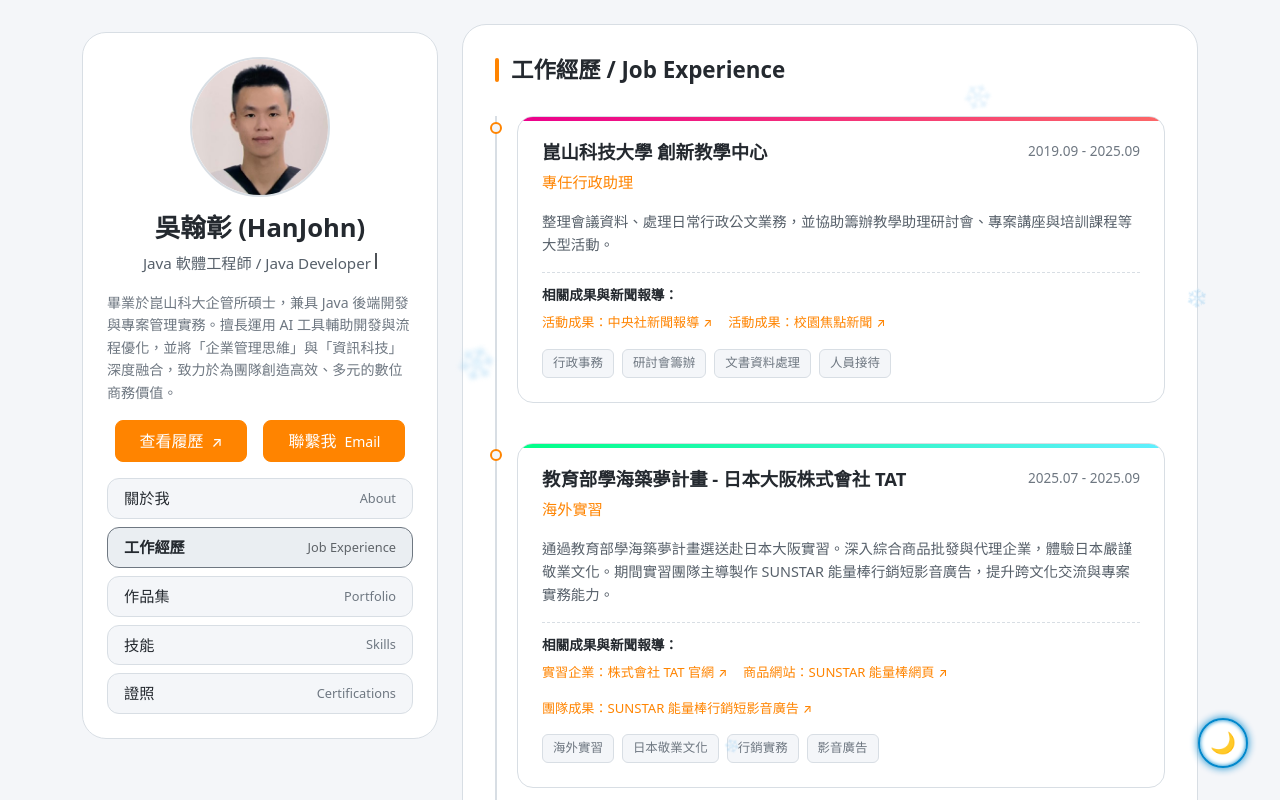
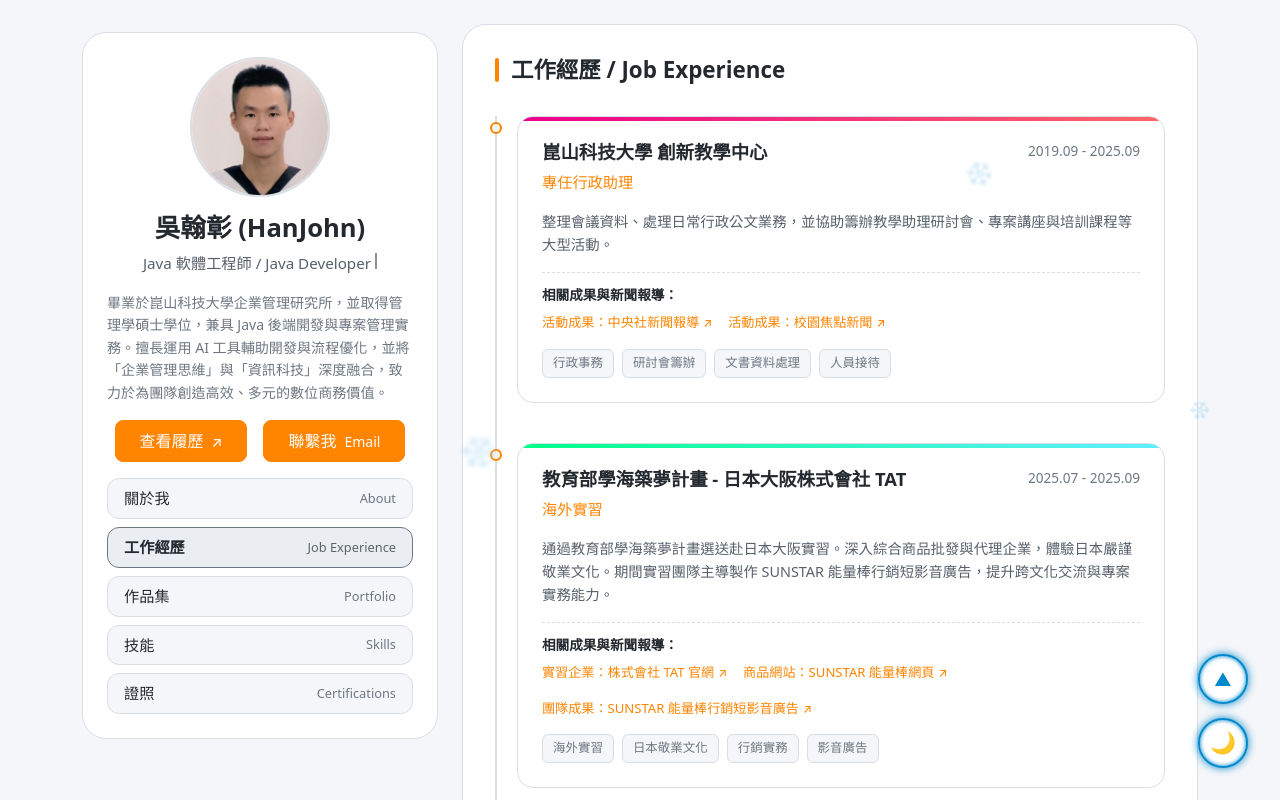
Before and after one commit to G120L010/my-profile-website, a Vue app: page / in a window 1280 px wide. Shown: the top 800 px of the page. Built offline with nearby package versions, Linux system fonts and the light colour scheme.

Commit message:
0624更新置頂按鈕

```diff
--- a/src/App.vue
+++ b/src/App.vue
@@ -19,6 +19,14 @@
       <!-- 根據 isDarkMode 的真假值動態顯示 太陽 或 月亮 符號 -->
       <span>{{ isDarkMode ? '☀️' : '🌙' }}</span>
     </button>
+
+    <!-- 懸浮固定於右下角的回到頂部按鈕 -->
+    <!-- 利用 Vue transition 元件定義淡入淡出動畫，並利用 v-show 與 showScrollTopBtn 連動 -->
+    <Transition name="fade">
+      <button v-show="showScrollTopBtn" @click="scrollToTop" class="btn custom-scroll-top-btn" title="回到頂部">
+        <span>▲</span>
+      </button>
+    </Transition>
 
     <!-- Bootstrap 響應式容器網格 -->
     <div class="container">
@@ -48,7 +56,7 @@
 
             <!-- 個人簡介內文描述 -->
             <p class="user-bio-text text-start mb-3">
-              畢業於崑山科大企管所碩士，兼具 Java 後端開發與專案管理實務。擅長運用 AI 工具輔助開發與流程優化，並將「企業管理思維」與「資訊科技」深度融合，致力於為團隊創造高效、多元的數位商務價值。
+              畢業於崑山科技大學企業管理研究所，並取得管理學碩士學位，兼具 Java 後端開發與專案管理實務。擅長運用 AI 工具輔助開發與流程優化，並將「企業管理思維」與「資訊科技」深度融合，致力於為團隊創造高效、多元的數位商務價值。
             </p>
 
             <!-- 按鈕組：查看履歷與聯繫我 -->
@@ -125,6 +133,6 @@ import '@/assets/css/App.css'
 // 引入 App.vue 大外殼專屬的 Composable 業務邏輯檔 (打字機、深淺色切換邏輯)
 import { useAppView } from '@/assets/js/App.js'
 
-// 解構取出打字機文字、主題模式變數、切換主題方法，以在 Template 模板中做變數綁定與顯示
-const { displayText, isDarkMode, toggleTheme } = useAppView()
+// 解構取出打字機文字、主題模式變數、切換主題方法、置頂按鈕狀態及置頂方法，以在 Template 模板中做變數綁定與顯示
+const { displayText, isDarkMode, toggleTheme, showScrollTopBtn, scrollToTop } = useAppView()
 </script>
--- a/src/assets/css/App.css
+++ b/src/assets/css/App.css
@@ -267,6 +267,52 @@
 }
 
 /* ========================================== */
+/* 5.1 右下角懸浮回到頂部按鈕                  */
+/* ========================================== */
+.custom-scroll-top-btn {
+  position: fixed;
+  /* 固定在視窗右下角，放在主題按鈕上方 */
+  bottom: 6rem;
+  right: 2rem;
+  width: 50px;
+  height: 50px;
+  border-radius: 50% !important;
+  padding: 0 !important;
+  display: flex !important;
+  align-items: center !important;
+  justify-content: center !important;
+  z-index: 9999;
+
+  background-color: var(--neon-btn-bg) !important;
+  color: var(--neon-btn-text) !important;
+  font-size: 1.1rem !important;
+  border: 2px solid var(--neon-glow-color) !important;
+  box-shadow: 0 0 8px var(--neon-glow-color), inset 0 0 4px var(--neon-glow-color) !important;
+  animation: scrollTopPulse 1.8s infinite alternate ease-in-out !important;
+  transition: all 0.3s cubic-bezier(0.25, 1, 0.5, 1) !important;
+  cursor: pointer;
+}
+
+.custom-scroll-top-btn:hover {
+  background-color: var(--neon-glow-color) !important;
+  color: #ffffff !important;
+  box-shadow: 0 0 16px var(--neon-glow-color), 0 0 30px var(--neon-glow-color) !important;
+  transform: scale(1.1);
+}
+
+/* 置頂按鈕淡入淡出動畫 */
+.fade-enter-active,
+.fade-leave-active {
+  transition: opacity 0.3s ease, transform 0.3s ease;
+}
+
+.fade-enter-from,
+.fade-leave-to {
+  opacity: 0;
+  transform: translateY(10px) scale(0.9);
+}
+
+/* ========================================== */
 /* 6. 核心動畫軌道與雪花特效層                 */
 /* ========================================== */
 @keyframes sidebarBlink {
@@ -457,3 +503,14 @@
   transition: color 0.4s ease;
   /* 切換模式時顏色平滑過渡 */
 }
+
+/* 置頂按鈕專屬呼吸動畫：僅改變發光 box-shadow，不干涉 opacity，以防 Vue transition 離開淡出特效失效 */
+@keyframes scrollTopPulse {
+  0% {
+    box-shadow: 0 0 3px var(--neon-glow-color), 0 0 8px rgba(0, 136, 204, 0.2), inset 0 0 1px var(--neon-glow-color);
+  }
+
+  100% {
+    box-shadow: 0 0 8px var(--neon-glow-color), 0 0 18px rgba(0, 136, 204, 0.4), inset 0 0 4px var(--neon-glow-color);
+  }
+}
--- a/src/assets/js/App.js
+++ b/src/assets/js/App.js
@@ -1,7 +1,8 @@
 // 全站共用左側名片的打字機與深淺色主題切換業務邏輯控制檔案
 // 採用組合式 API (Composition API) 撰寫，方便功能模組化抽離
 
-import { ref, onMounted } from 'vue'
+import { ref, onMounted, onUnmounted, watch } from 'vue'
+import { useRoute } from 'vue-router'
 
 /**
  * 建立並導出全站外殼專用的核心邏輯控制函式
@@ -20,6 +21,47 @@ export function useAppView() {
 
   // 【主題變數】建立一個控制全站主題模式的響應式變數，預設值設定為 false 代表淺色白天模式
   const isDarkMode = ref(false)
+
+  // 【置頂按鈕顯示變數】控制回到頂部按鈕的顯示狀態，大於 300px 時為真
+  const showScrollTopBtn = ref(false)
+
+  // 【路由監聽】取得當前路由物件以追蹤頁面切換
+  const route = useRoute()
+
+  // 監聽路由路徑變化：當切換不同分頁時，立即將置頂按鈕隱藏並捲回最頂部
+  watch(
+    () => route.path,
+    () => {
+      showScrollTopBtn.value = false
+      window.scrollTo(0, 0)
+    }
+  )
+
+  // 【滾動監聽函式】監聽垂直滾動高度是否超過可滾動範圍的一半（滑到頁面中間）以決定顯示或隱藏按鈕
+  const handleScroll = () => {
+    // 獲取網頁內容總高度與瀏覽器視窗高度
+    const scrollHeight = document.documentElement.scrollHeight
+    const clientHeight = document.documentElement.clientHeight
+    // 計算出最大的可滾動高度差
+    const maxScrollHeight = scrollHeight - clientHeight
+    // 安全防護雙重檢查：
+    // 1. 最大可滾動高度差必須大於 150 像素（代表是足夠長的頁面，才有置頂必要）
+    // 2. 目前垂直滾動位置必須大於 100 像素（防範頁面剛載入或路由切換時的高度瞬時差）
+    // 3. 目前滾動高度已超過最大可滾動高度的一半（滑到頁面中間）
+    if (maxScrollHeight > 150 && window.scrollY > 100) {
+      showScrollTopBtn.value = window.scrollY > (maxScrollHeight / 2)
+    } else {
+      showScrollTopBtn.value = false
+    }
+  }
+
+  // 【平滑置頂函式】點擊置頂按鈕時，執行視窗平滑滾動回頂部
+  const scrollToTop = () => {
+    window.scrollTo({
+      top: 0,
+      behavior: 'smooth'
+    })
+  }
 
   /**
    * 【打字機核心函式】宣告並定義執行逐字打字效果的遞迴計時函式
@@ -63,12 +105,24 @@ export function useAppView() {
     typeEffect()
     // 網頁初始化一進來時，預設先在 html 標籤打上淺色模式的 data-theme="light" 屬性，確保畫面預設為白天模式
     document.documentElement.setAttribute('data-theme', 'light')
+    // 註冊滾動監聽事件以控制回到頂部按鈕的隱現
+    window.addEventListener('scroll', handleScroll)
+  })
+
+  /**
+   * 註冊組件銷毀前的生命週期鉤子
+   * 移除滾動監聽，防止記憶體洩漏
+   */
+  onUnmounted(() => {
+    window.removeEventListener('scroll', handleScroll)
   })
 
   // 將網頁模板 (Template) 需要用來顯示與點擊綁定的變數及函式完整包裝導出
   return {
     displayText,
     isDarkMode,
-    toggleTheme
+    toggleTheme,
+    showScrollTopBtn,
+    scrollToTop
   }
 }
```
Also changed, not shown: 1 other file (tests, documents, lock files or other folders).
